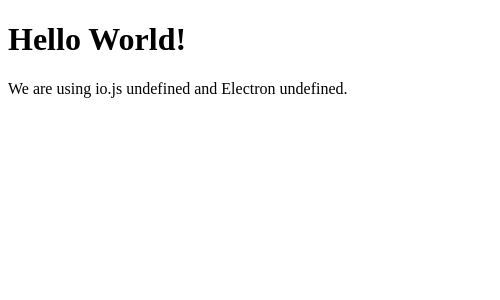
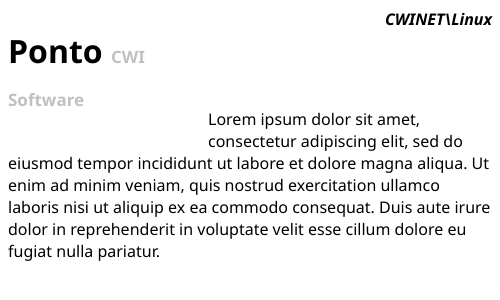
Before and after one commit to CWIInnovation/ponto-counter, an Electron app: page index.html in a window 500 px wide. Drawn offline with Linux system fonts and the light colour scheme.

```diff
--- a/index.html
+++ b/index.html
@@ -1,11 +1,34 @@
 <!DOCTYPE html>
 <html>
-  <head>
-    <title>Hello World!</title>
-  </head>
-  <body>
-    <h1>Hello World!</h1>
-    We are using io.js <script>document.write(process.version)</script>
-    and Electron <script>document.write(process.versions['electron'])</script>.
-  </body>
+<head>
+    <title>Ponto</title>
+    <link rel="stylesheet" href="style.css" />
+</head>
+<body>
+    <div class="header">
+        <div class="title">
+            <h1>Ponto <small>CWI Software</small></h1>
+        </div>
+
+        <div class="user-name">
+            <script>
+                var userName = "";
+                if (process.platform === 'darwin')
+                    userName = process.env['USER']; //Testar no mac
+                else if (process.platform === 'linux')
+                    userName = "Linux"; //TODO
+                else {
+                    var paths = process.env['USERPROFILE'].split("\\");
+                    userName = paths[paths.length - 1];
+                }
+
+                document.write("CWINET\\" + userName);
+            </script>
+        </div>
+    </div>
+
+    <div>
+        Lorem ipsum dolor sit amet, consectetur adipiscing elit, sed do eiusmod tempor incididunt ut labore et dolore magna aliqua. Ut enim ad minim veniam, quis nostrud exercitation ullamco laboris nisi ut aliquip ex ea commodo consequat. Duis aute irure dolor in reprehenderit in voluptate velit esse cillum dolore eu fugiat nulla pariatur.
+    </div>
+</body>
 </html>
--- a/main.js
+++ b/main.js
@@ -16,6 +16,8 @@
 app.on('ready', function () {
     criaJanelaPrincipal();
     adicionaIconeDeTray();
+
+    mainWindow.openDevTools();
 });
 
 function adicionaIconeDeTray() {
@@ -31,8 +33,6 @@
     mainWindow = new BrowserWindow({ width: 500, height: 300, show: false });
     mainWindow.loadUrl('file://' + __dirname + '/index.html');
 
-    mainWindow.openDevTools();
-
     mainWindow.on('closed', function () {
         mainWindow = null;
     });
--- a/package.json
+++ b/package.json
@@ -4,7 +4,7 @@
   "main": "main.js",
   "scripts": {
 	  "start": "electron .",
-	  "build": "electron-packager . test  --platform=win32 --arch=x64 --version=0.30.2 --out=build"
+	  "build": "electron-packager . test  --platform=win32 --arch=x64 --version=0.30.2 --out=build --overwrite"
   },
   "devDependencies": {
     "electron-packager": "^5.1.0",
--- /dev/null
+++ b/style.css
@@ -0,0 +1,23 @@
+body {
+    font-family: 'Segoe UI Light', 'Segoe UI', Segoe, Geneva, Tahoma, sans-serif;
+}
+
+h1>small {
+    color: silver;
+    font-size: 17px;
+}
+
+.header {
+    height: 100px;
+}
+
+.title {
+    width: 200px;
+    float: left;
+}
+
+.user-name {
+    float: right;
+    font-weight: bold;
+    font-style: italic;
+}
```
